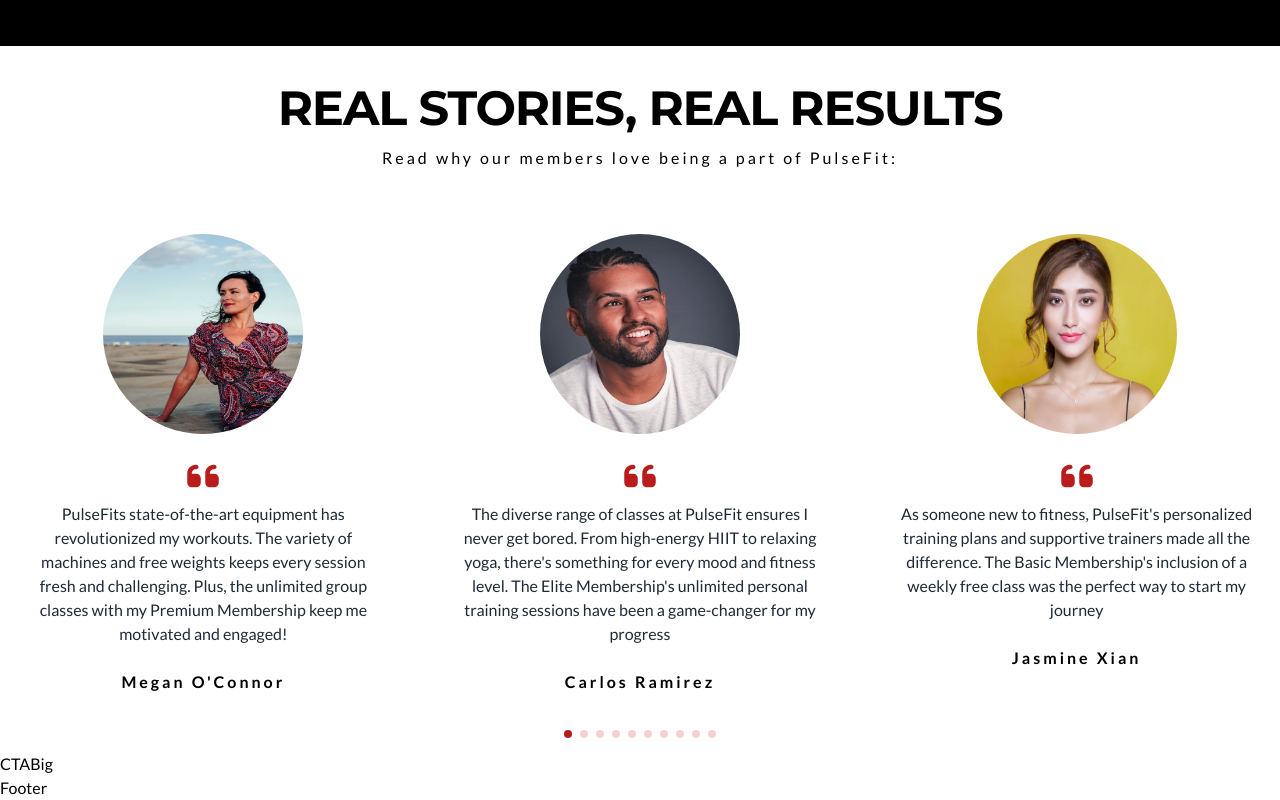
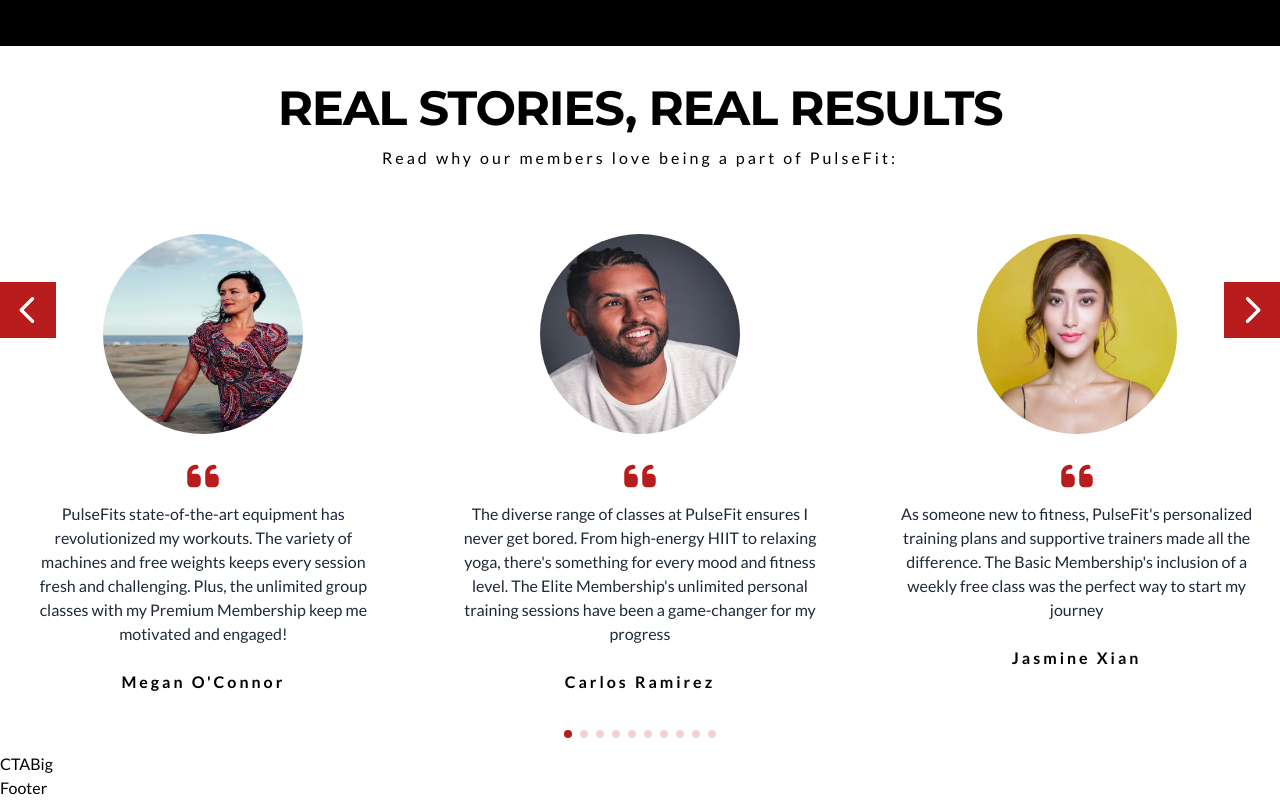
Before and after one commit to Quincy-Fer/pulse-fit, a Next.js app: page / in a window 1280 px wide. Shown: the part 4609-5409 px from the top of the page. Built offline with nearby package versions, Linux system fonts and the light colour scheme.

Commit message:
Add swipernavbuttons

```diff
--- /dev/null
+++ b/components/SwiperNavButtons.tsx
@@ -0,0 +1,28 @@
+"use client";
+
+import { useSwiper } from "swiper/react";
+import { PiCaretLeftBold, PiCaretRightBold } from "react-icons/pi";
+
+const SwiperNavButtons = ({
+  containerStyles,
+  btnStyles,
+  iconStyles,
+}: {
+  containerStyles: string;
+  btnStyles: string;
+  iconStyles: string;
+}) => {
+  const swiper = useSwiper();
+  return (
+    <div className={`${containerStyles}`}>
+      <button className={`${btnStyles}`} onClick={() => swiper.slidePrev()}>
+        <PiCaretLeftBold className={`${iconStyles}`} />
+      </button>
+      <button className={`${btnStyles}`} onClick={() => swiper.slideNext()}>
+        <PiCaretRightBold className={`${iconStyles}`} />
+      </button>
+    </div>
+  );
+};
+
+export default SwiperNavButtons;
--- a/components/Testimonials.tsx
+++ b/components/Testimonials.tsx
@@ -13,6 +13,7 @@
 import "swiper/css/pagination";
 import { TESTIMONIALS } from "@/constants";
 import { FaQuoteLeft } from "react-icons/fa6";
+import SwiperNavButtons from "./SwiperNavButtons";
 
 const Testimonials = () => {
   return (
@@ -56,12 +57,20 @@
                 <div className="flex flex-col justify-center p-4">
                   <FaQuoteLeft className="self-center mt-2 text-4xl text-accent" />
                   <p className="text-gray-800 text-center p-2">{item.text}</p>
-                  <p className="self-center mt-4 font-bold tracking-[3px]">{item.name}</p>
+                  <p className="self-center mt-4 font-bold tracking-[3px]">
+                    {item.name}
+                  </p>
                 </div>
               </div>
             </SwiperSlide>
           );
         })}
+        <SwiperNavButtons
+          containerStyles="absolute  top-20  w-full z-50 flex lg:justify-between "
+          btnStyles=" bg-accent text-white w-[56px] h-[56px] flex justify-center items-center
+        hover:bg-black transition-all duration-300"
+          iconStyles="text-4xl"
+        />
       </Swiper>
     </section>
   );
```
